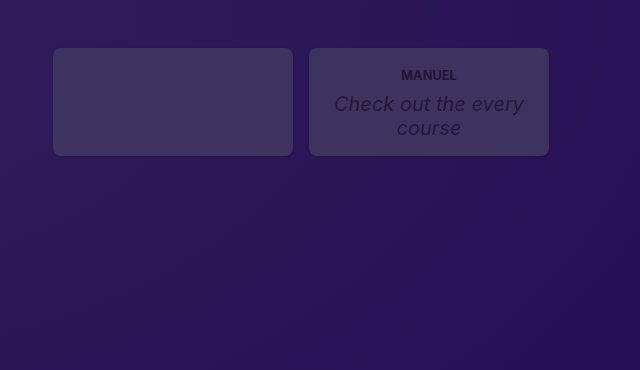
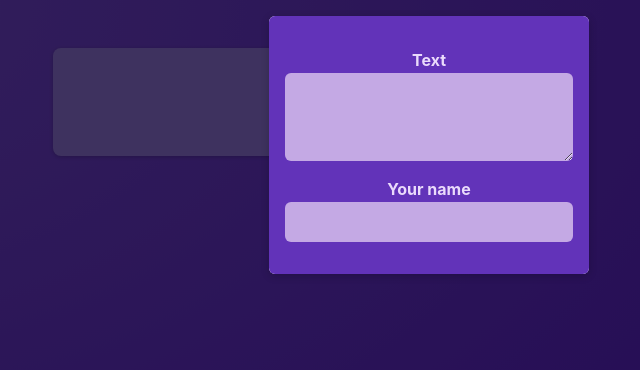
Before and after one commit to u-siop/next.js_clone_coding, a React (Vite) app: page / in a window 1280 px wide. Shown: the top 370 px of the page, without its empty margins (211-851 px from the left). Built offline with nearby package versions, Linux system fonts and the light colour scheme.

Commit message:
feat: State & Conditional Content

```diff
--- a/src/Component/Modal.jsx
+++ b/src/Component/Modal.jsx
@@ -1,9 +1,11 @@
 import classes from './Modal.module.css'
 
-function Modal({ children }){
+function Modal({ children, onClose }){
     return<>
-    <div className={classes.backdrop}/>
-    <dialog className={classes.modal}>{children}</dialog>
+    <div className={classes.backdrop} onClick={onClose}/>
+    <dialog open className={classes.modal}>
+        {children}
+    </dialog>
     </>
 }
 
--- a/src/Component/PostsList.jsx
+++ b/src/Component/PostsList.jsx
@@ -5,8 +5,13 @@ import Modal from './Modal';
 import classes from './PostsList.module.css'
 
 function PostsList(){
+    const [ modalIsVisible, setModalIsVisible ] = useState(true);
     const [ enterBody, setEnteredBody ] = useState('');
     const [ enterAuthor, setEnteredAuthor ] = useState('');
+
+    function hideModalHandler(){
+        setModalIsVisible(false);
+    }
 
     function bodyChangeHandler(event){
         setEnteredBody(event.target.value);
@@ -15,14 +20,20 @@ function PostsList(){
         setEnteredAuthor(event.target.value);
     }
 
+    let modalContent;
+
+    if (modalIsVisible){
+        modalContent = <Modal onClose={hideModalHandler}>
+        <NewPost
+            onBodyChange={bodyChangeHandler}
+            onAuthorChange={authorChangeHandler}
+        />
+    </Modal>
+    }
+
     return(
         <>
-        <Modal>
-            <NewPost
-                onBodyChange={bodyChangeHandler}
-                onAuthorChange={authorChangeHandler}
-            />
-        </Modal>
+            {modalContent}
             <ul className={classes.posts}>
                 <Post author={enterAuthor} body={enterBody}/>
                 <Post author="Manuel" body="Check out the every course"/>
```
